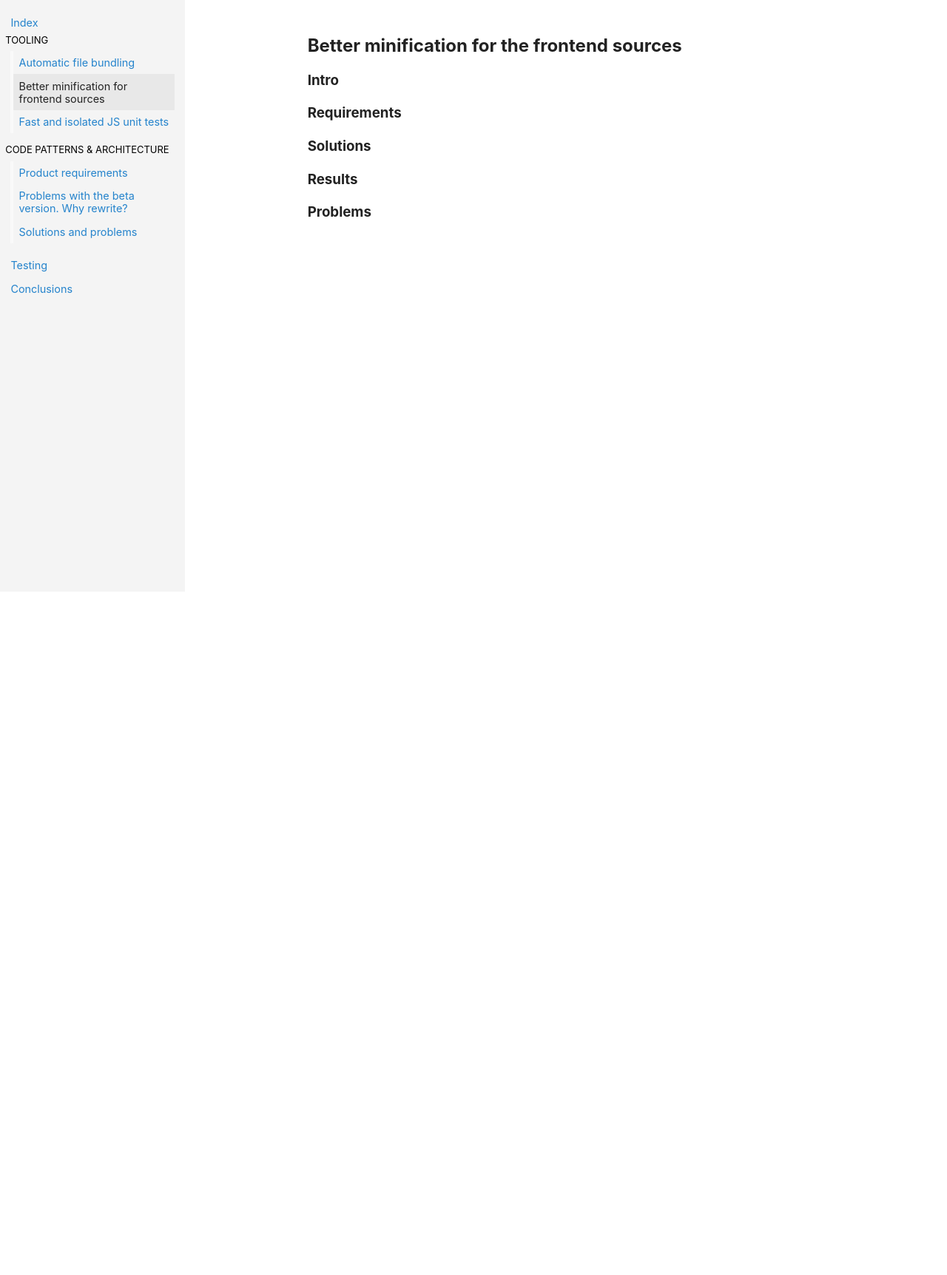
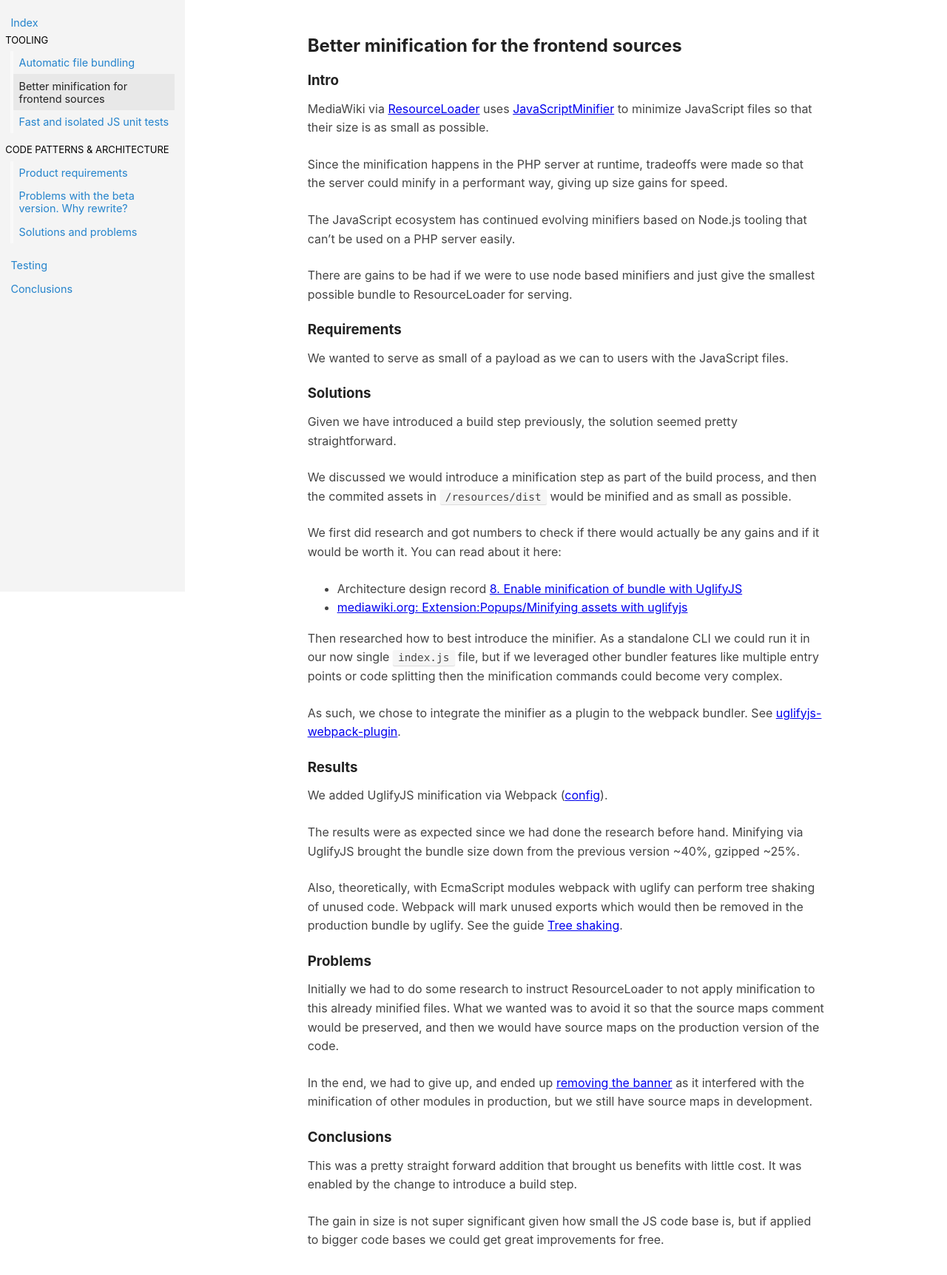
Before and after one commit to joakin/popups-tech-posts-series, a website: page _docs/01-tooling/02-better-minification-for-frontend-sources.html in a window 1280 px wide. Shown: the whole page at 74% size. Before the commit the page ends 800 px from the top, so only its background shows below. Drawn offline with Linux system fonts and the light colour scheme.

Commit message:
Add "Better minification for frontend sources" post

```diff
--- a/_docs/01-tooling/02-better-minification-for-frontend-sources.html
+++ b/_docs/01-tooling/02-better-minification-for-frontend-sources.html
@@ -456,10 +456,59 @@
     <article id="main" class="content">
       <h2>Better minification for the frontend sources</h2>
 <h3>Intro</h3>
+<p>MediaWiki via <a href="https://www.mediawiki.org/wiki/ResourceLoader/Features#Minification">ResourceLoader</a> uses <a href="https://www.mediawiki.org/wiki/ResourceLoader/Features#JavaScriptMinifier">JavaScriptMinifier</a> to minimize
+JavaScript files so that their size is as small as possible.</p>
+<p>Since the minification happens in the PHP server at runtime, tradeoffs were made
+so that the server could minify in a performant way, giving up size gains for
+speed.</p>
+<p>The JavaScript ecosystem has continued evolving minifiers based on Node.js
+tooling that can’t be used on a PHP server easily.</p>
+<p>There are gains to be had if we were to use node based minifiers and just give
+the smallest possible bundle to ResourceLoader for serving.</p>
 <h3>Requirements</h3>
+<p>We wanted to serve as small of a payload as we can to users with the JavaScript
+files.</p>
 <h3>Solutions</h3>
+<p>Given we have introduced a build step previously, the solution seemed pretty
+straightforward.</p>
+<p>We discussed we would introduce a minification step as part of the build
+process, and then the commited assets in <code>/resources/dist</code> would be minified and
+as small as possible.</p>
+<p>We first did research and got numbers to check if there would actually be any
+gains and if it would be worth it. You can read about it here:</p>
+<ul>
+<li>Architecture design record <a href="https://github.com/wikimedia/mediawiki-extensions-Popups/blob/2ddf8a96d8df27d6b5e8b4dd8ef33581951db9fe/doc/adr/0008-enable-minification-of-bundle-with-uglifyjs.md">8. Enable minification of bundle with
+UglifyJS</a></li>
+<li><a href="https://www.mediawiki.org/wiki/Extension:Popups/Minifying_assets_with_uglifyjs">mediawiki.org: Extension:Popups/Minifying assets with uglifyjs</a></li>
+</ul>
+<p>Then researched how to best introduce the minifier. As a standalone CLI we could
+run it in our now single <code>index.js</code> file, but if we leveraged other bundler
+features like multiple entry points or code splitting then the minification
+commands could become very complex.</p>
+<p>As such, we chose to integrate the minifier as a plugin to the webpack bundler.
+See <a href="https://webpack.js.org/plugins/uglifyjs-webpack-plugin/">uglifyjs-webpack-plugin</a>.</p>
 <h3>Results</h3>
+<p>We added UglifyJS minification via Webpack (<a href="https://github.com/wikimedia/mediawiki-extensions-Popups/blob/2ddf8a96d8df27d6b5e8b4dd8ef33581951db9fe/webpack.config.js#L50-L71">config</a>).</p>
+<p>The results were as expected since we had done the research before hand.
+Minifying via UglifyJS brought the bundle size down from the previous version
+~40%, gzipped ~25%.</p>
+<p>Also, theoretically, with EcmaScript modules webpack with uglify can perform
+tree shaking of unused code. Webpack will mark unused exports which would then
+be removed in the production bundle by uglify. See the guide <a href="https://webpack.js.org/guides/tree-shaking/#minify-the-output">Tree
+shaking</a>.</p>
 <h3>Problems</h3>
+<p>Initially we had to do some research to instruct ResourceLoader to not apply
+minification to this already minified files. What we wanted was to avoid it so
+that the source maps comment would be preserved, and then we would have source
+maps on the production version of the code.</p>
+<p>In the end, we had to give up, and ended up <a href="https://github.com/wikimedia/mediawiki-extensions-Popups/commit/14e78466b234f0cfc700e415b65ffa3a2ca05ac7">removing the banner</a>
+as it interfered with the minification of other modules in production, but we
+still have source maps in development.</p>
+<h3>Conclusions</h3>
+<p>This was a pretty straight forward addition that brought us benefits with little
+cost. It was enabled by the change to introduce a build step.</p>
+<p>The gain in size is not super significant given how small the JS code base is,
+but if applied to bigger code bases we could get great improvements for free.</p>
 
     </article>
   </div>
```
Also changed, not shown: docs/01-tooling/02-better-minification-for-frontend-sources.md (+81 -0 lines).
